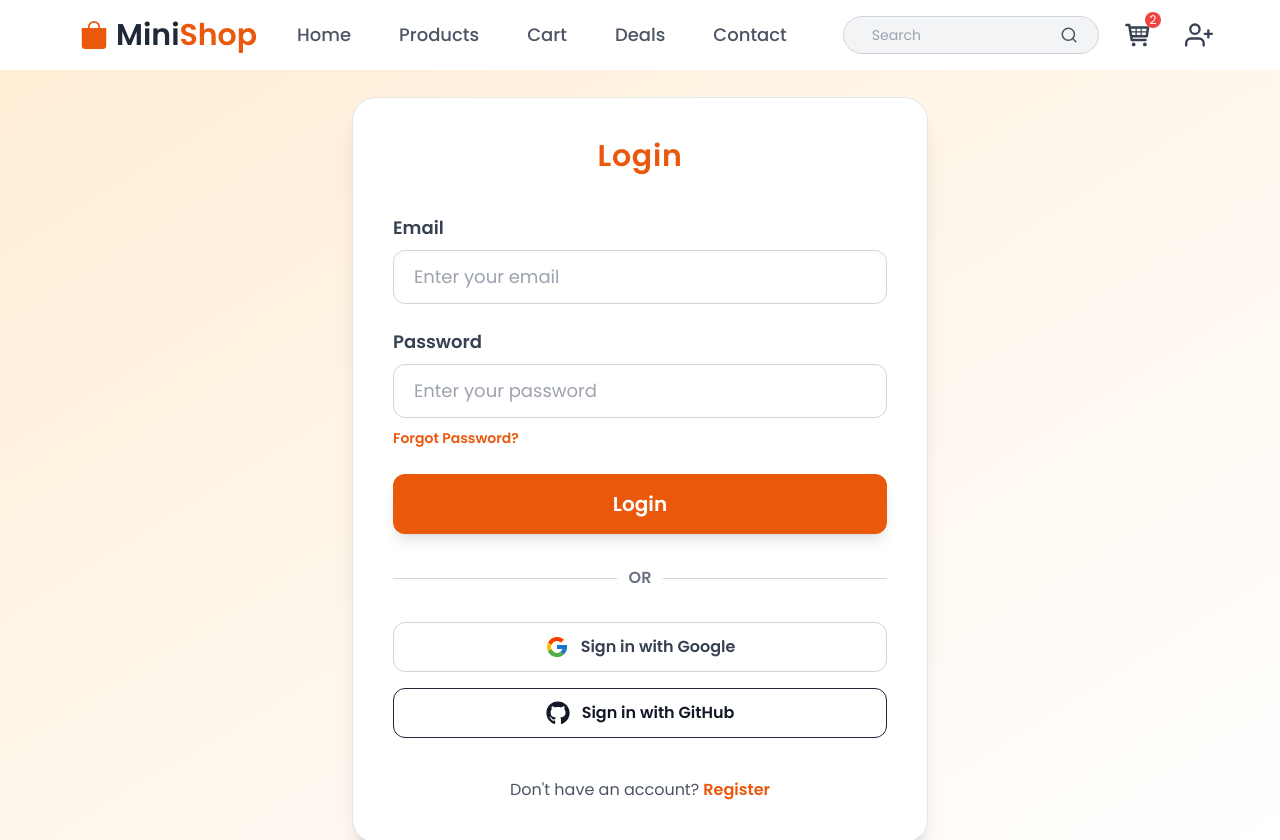
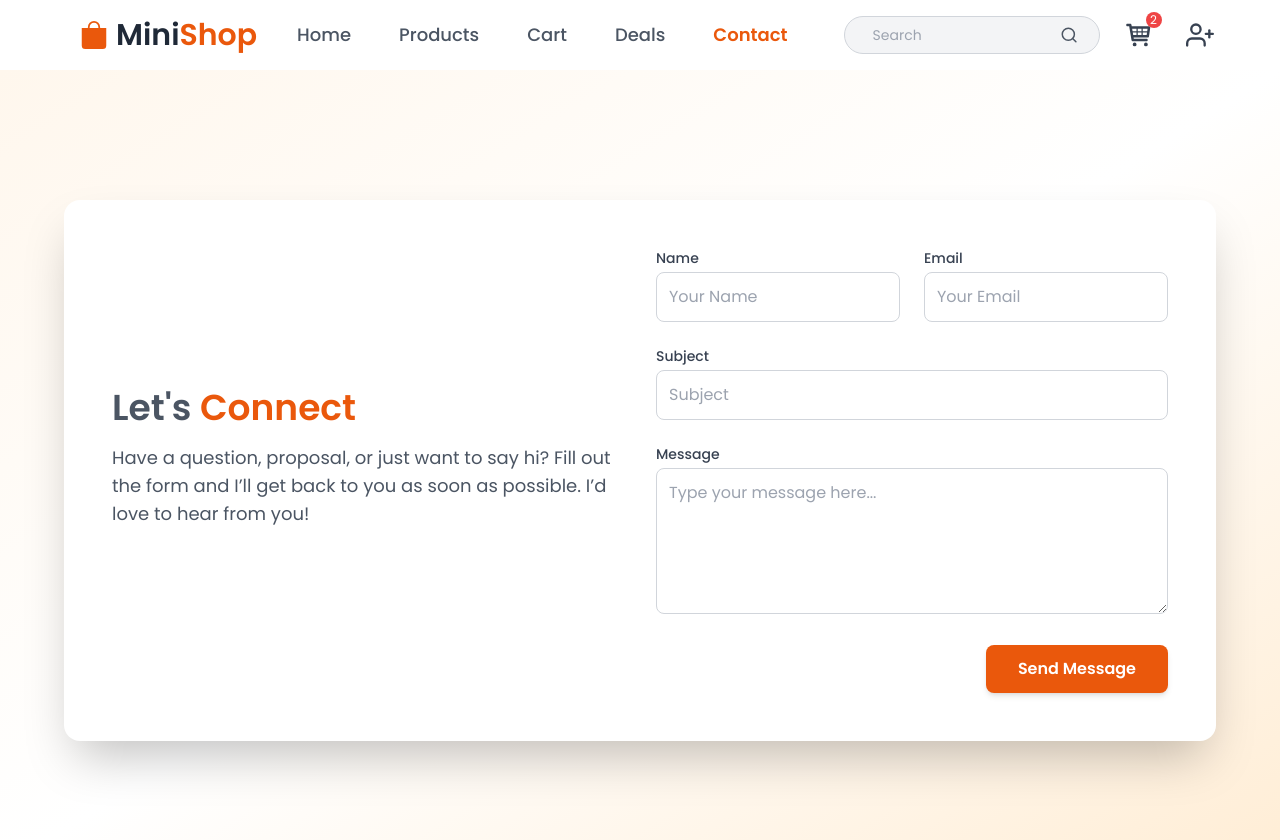
Before and after one commit to faria-webdev404/MiniShop, a React (Vite) app: page /contact in a window 1280 px wide. Before the commit this address led to /login. Shown: the top 840 px of the page. Built offline with nearby package versions, Linux system fonts and the light colour scheme; no server answers.

Commit message:
cart changing

```diff
--- a/src/App.jsx
+++ b/src/App.jsx
@@ -1,14 +1,16 @@
 // src/App.jsx
 import React from "react";
 import { Routes, Route } from "react-router-dom";
-import { AuthProvider, useAuth } from "./context/AuthContext"; // Import AuthContext
+import { AuthProvider, useAuth } from "./context/AuthContext";  // Import CartContext
 import Navbar from "./components/Navbar"; // Your Navbar
 import Home from "./pages/Home"; // Your Home page
 import Products from "./pages/Products"; // Your Products page
 import Cart from "./pages/Cart"; // Your Cart page
 import Login from "./pages/Login"; // Your Login page
 import Contact from "./pages/Contact"; //
-import ProtectedRoute from "./components/ProtectedRoute"; // Protected route wrapper
+import ProtectedRoute from "./components/ProtectedRoute";
+import Footer from  './components/Footer';
+import DealsSection from "./pages/DealsSection";
 
 const App = () => {
   return (
@@ -19,19 +21,24 @@ const App = () => {
           {/* Public Routes */}
           <Route path="/" element={<Home />} />
           <Route path="/login" element={<Login />} />
+
             <Route path="/products" element={<Products />} />
-
+             <Route
+            path="/cart"
+            element={<Cart />} />
+            <Route path ='/deals' element ={<DealsSection />} />
+           <Route
+            path="/contact"
+            element={<Contact />} />
           {/* Protected Routes - Only accessible when logged in */}
          <Route
             path="/cart"
-            element={<ProtectedRoute component={<Cart />} />}
-          />
-          <Route
-            path="/contact"
-            element={<ProtectedRoute component={<Contact />} />}
-          />
+            element={<Cart />} />
+
+
+
         </Routes>
-
+        <Footer />
     </AuthProvider>
   );
 };
--- a/src/pages/Cart.jsx
+++ b/src/pages/Cart.jsx
@@ -4,18 +4,20 @@ const Cart = () => {
   // Dummy cart items
   const cartItems = [
     {
-      id: 1,
-      title: 'Smartphone',
-      price: 299,
-      quantity: 1,
-      thumbnail: 'https://i.dummyjson.com/data/products/1/thumbnail.jpg',
+      id: 101,
+      title: "Stylish Handbag",
+      price: 49.99,
+     quantity: 1,
+      image:
+        "https://sastabazzar.com/wp-content/uploads/2024/02/luxury-ladies-handbag-bags-in-pakistan-3.webp",
     },
-    {
-      id: 2,
-      title: 'Headphones',
-      price: 99,
+     {
+      id: 103,
+      title: "Bluetooth headphones",
+      price: 99.99,
       quantity: 2,
-      thumbnail: 'https://i.dummyjson.com/data/products/10/thumbnail.jpg',
+      image:
+        "https://www.ratdin.pk/cdn/shop/products/airpods-max-wireless-over-ear-headphones-active-noise-cancelling-transparency-mode-bluetooth-headphones-master-copy-872438.jpg?v=1708342011",
     },
   ];
 
@@ -30,8 +32,8 @@ const Cart = () => {
           }
         `}</style>
 
-        <h2 className="text-4xl font-heading font-bold mb-10 text-gray-900 border-b pb-4">
-          Your Cart
+        <h2 className="text-4xl font-heading font-semibold mb-10 text-gray-900 border-b pb-4">
+          Your  <span className='text-orange-600'>Cart</span>
         </h2>
 
         {cartItems.length === 0 ? (
@@ -45,10 +47,11 @@ const Cart = () => {
                   className="flex flex-col sm:flex-row items-center sm:items-start gap-8 sm:gap-12 border rounded-lg p-6 shadow-sm hover:shadow-md transition-shadow duration-300"
                 >
                   <img
-                    src={item.thumbnail}
-                    alt={item.title}
-                    className="w-full max-w-[150px] sm:w-32 h-32 object-cover rounded-md"
-                  />
+  src={item.image}  // <-- use 'image' instead of 'thumbnail'
+  alt={item.title}
+  className="w-full max-w-[150px] sm:w-32 h-32 object-cover rounded-md"
+/>
+
                   <div className="flex-grow text-center sm:text-left">
                     <h3 className="text-2xl font-semibold text-gray-900 font-heading">{item.title}</h3>
                     <p className="text-sm text-gray-600 mt-2">Quantity: {item.quantity}</p>
--- a/src/pages/Contact.jsx
+++ b/src/pages/Contact.jsx
@@ -2,10 +2,68 @@ import React from "react";
 
 const Contact = () => {
   return (
-    <div>
-      <h1>Contact Page</h1>
+    <div
+      className="min-h-screen bg-gradient-to-br from-orange-50 via-white to-orange-100 flex items-center justify-center p-6"
+      style={{ fontFamily: "Poppins, sans-serif" }}
+    >
+      <div className="w-full max-w-6xl bg-white shadow-2xl rounded-2xl p-8 md:p-12 grid md:grid-cols-2 gap-8">
+        {/* Left Side - Text Section */}
+        <div className="flex flex-col justify-center">
+          <h2 className="text-4xl font-semibold text-gray-600 mb-4">Let's <span className="text-orange-600">Connect</span></h2>
+          <p className="text-gray-600 text-lg mb-6">
+            Have a question, proposal, or just want to say hi? Fill out the form and I’ll get back to you as soon as possible. I’d love to hear from you!
+          </p>
+
+        </div>
+
+        {/* Right Side - Form Section */}
+        <form className="space-y-6">
+          <div className="grid md:grid-cols-2 gap-6">
+            <div>
+              <label className="block text-sm font-medium text-gray-700">Name</label>
+              <input
+                type="text"
+                placeholder="Your Name"
+                className="mt-1 w-full p-3 border border-gray-300 rounded-lg focus:outline-none focus:ring-2 focus:ring-orange-400"
+              />
+            </div>
+            <div>
+              <label className="block text-sm font-medium text-gray-700">Email</label>
+              <input
+                type="email"
+                placeholder="Your Email"
+                className="mt-1 w-full p-3 border border-gray-300 rounded-lg focus:outline-none focus:ring-2 focus:ring-orange-400"
+              />
+            </div>
+          </div>
+          <div>
+            <label className="block text-sm font-medium text-gray-700">Subject</label>
+            <input
+              type="text"
+              placeholder="Subject"
+              className="mt-1 w-full p-3 border border-gray-300 rounded-lg focus:outline-none focus:ring-2 focus:ring-orange-400"
+            />
+          </div>
+          <div>
+            <label className="block text-sm font-medium text-gray-700">Message</label>
+            <textarea
+              rows="5"
+              placeholder="Type your message here..."
+              className="mt-1 w-full p-3 border border-gray-300 rounded-lg focus:outline-none focus:ring-2 focus:ring-orange-400"
+            ></textarea>
+          </div>
+          <div className="text-right">
+            <button
+              type="submit"
+              className="px-8 py-3 bg-orange-600 text-white font-semibold rounded-lg shadow-md hover:bg-orange-700 transition duration-300"
+            >
+              Send Message
+            </button>
+          </div>
+        </form>
+      </div>
     </div>
   );
-}
+};
 
 export default Contact;
--- a/src/pages/DealsSection.jsx
+++ b/src/pages/DealsSection.jsx
@@ -6,7 +6,7 @@ const dealsData = [
     title: "50% Off on Summer Collection",
     description: "Get ready for summer with half-price styles.",
     image:
-      "https://images.unsplash.com/photo-1495020689067-958852a7765e?auto=format&fit=crop&w=800&q=80",
+      "https://www.shutterstock.com/image-vector/summer-collection-promotional-banner-summertime-260nw-1445935322.jpg",
     dealEnds: new Date(Date.now() + 3 * 24 * 60 * 60 * 1000),
     originalPrice: 100,
     discountPercent: 50,
@@ -16,7 +16,7 @@ const dealsData = [
     title: "Buy 1 Get 1 Free - Shoes",
     description: "Step out in style with our exclusive BOGO deal.",
     image:
-      "https://images.unsplash.com/photo-1513104890138-7c749659a591?auto=format&fit=crop&w=800&q=80",
+      "https://encrypted-tbn0.gstatic.com/images?q=tbn:ANd9GcTWTx9oygOT1wA8khCT_-tdHju_LwbNvQjSbQ&s0",
     dealEnds: new Date(Date.now() + 5 * 24 * 60 * 60 * 1000),
     originalPrice: 80,
     discountPercent: 50,
@@ -26,7 +26,7 @@ const dealsData = [
     title: "25% Off on Electronics",
     description: "Upgrade your gadgets with great discounts.",
     image:
-      "https://images.unsplash.com/photo-1510552776732-03e61cf4b144?auto=format&fit=crop&w=800&q=80",
+      "https://i.pinimg.com/564x/7b/3f/e1/7b3fe1e66e263b7e0c0e1f1cfb4086c7.jpg",
     dealEnds: new Date(Date.now() + 1 * 24 * 60 * 60 * 1000),
     originalPrice: 200,
     discountPercent: 25,
```
